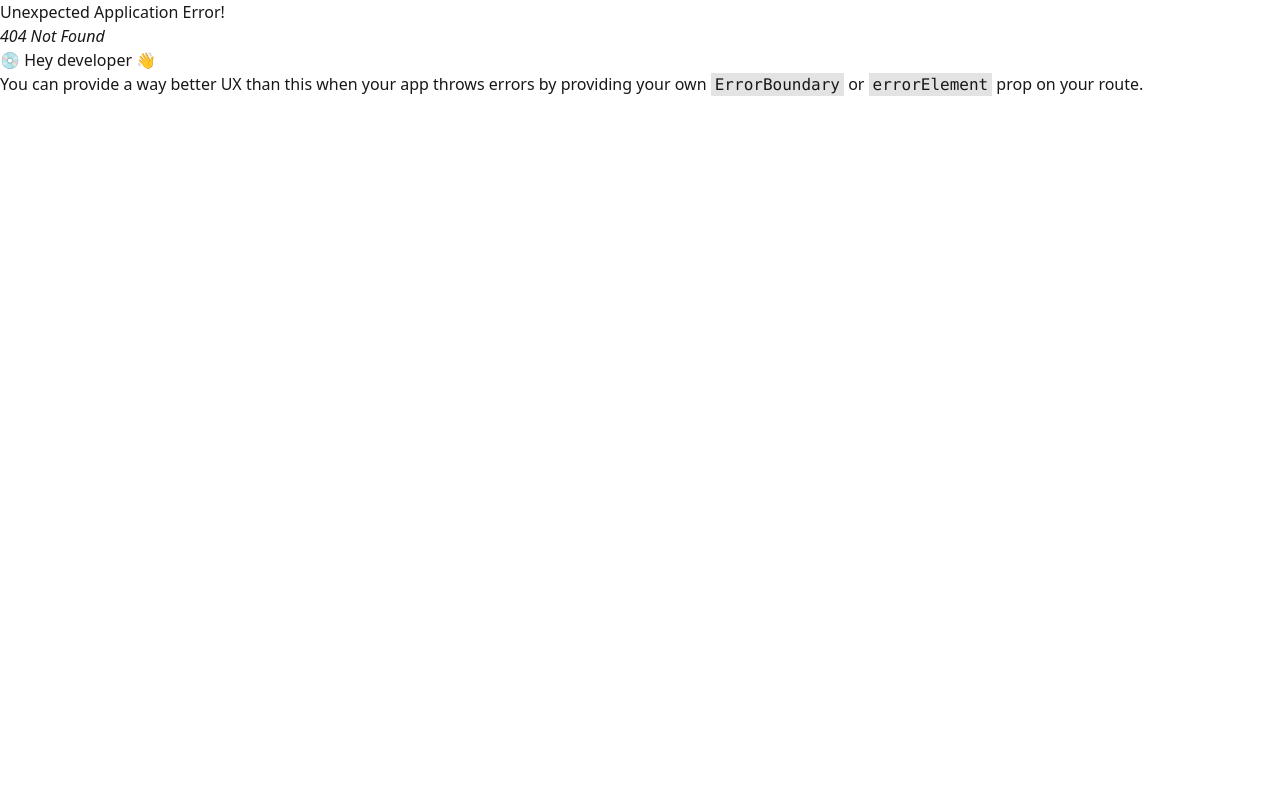
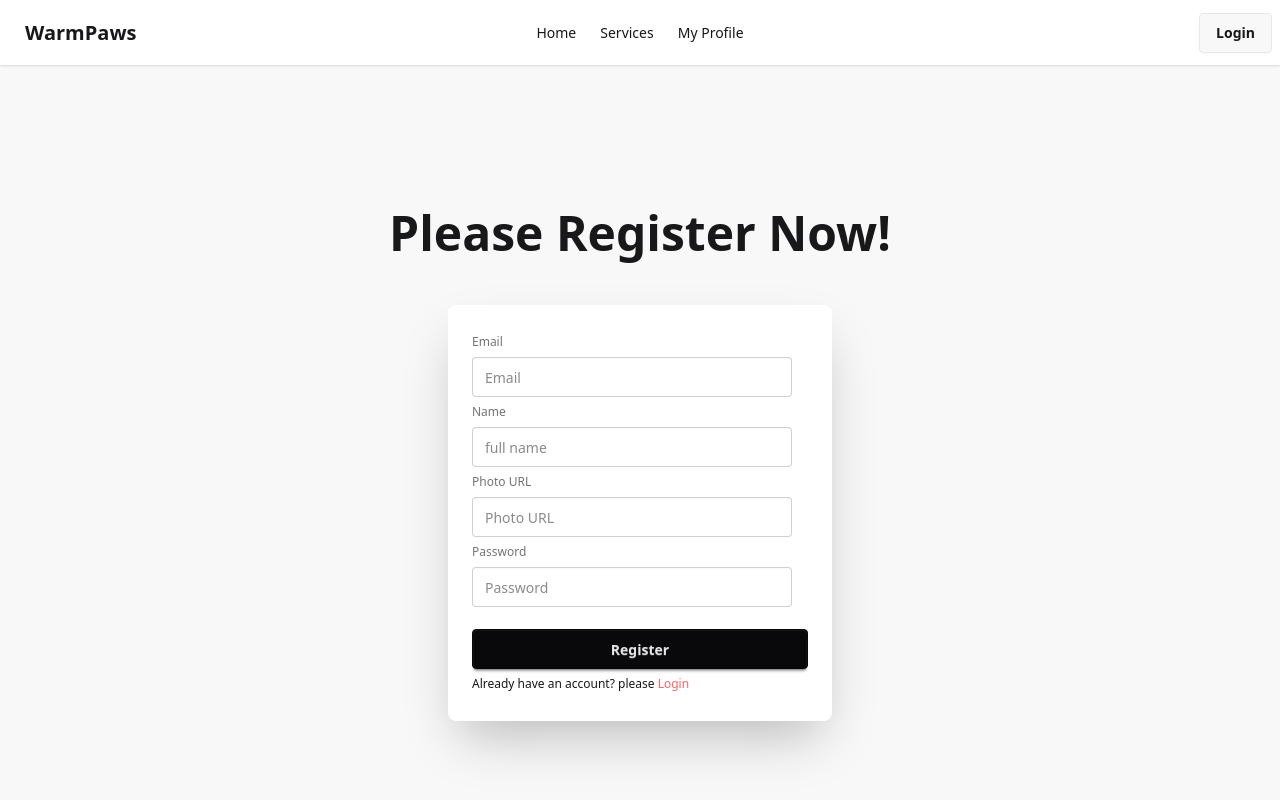
Before and after one commit to shouravsingha/paw-mart-frontend, a React (Vite) app: page /signup in a window 1280 px wide. Before the commit this address had no page. Shown: the top 800 px of the page. Built offline with nearby package versions, Linux system fonts and the light colour scheme; no server answers.

Commit message:
register and login page design and firebase auth done

```diff
--- a/package.json
+++ b/package.json
@@ -12,6 +12,7 @@
   "dependencies": {
     "@tailwindcss/vite": "^4.1.17",
     "daisyui": "^5.5.5",
+    "firebase": "^12.6.0",
     "react": "^19.2.0",
     "react-dom": "^19.2.0",
     "react-icons": "^5.5.0",
--- /dev/null
+++ b/src/Firebase/Firebase.config.js
@@ -0,0 +1,22 @@
+// Import the functions you need from the SDKs you need
+import { initializeApp } from "firebase/app";
+import { getAuth } from "firebase/auth";
+// TODO: Add SDKs for Firebase products that you want to use
+// https://firebase.google.com/docs/web/setup#available-libraries
+
+// Your web app's Firebase configuration
+const firebaseConfig = {
+  apiKey: import.meta.env.VITE_apiKey,
+  authDomain: import.meta.env.VITE_authDomain,
+  projectId: import.meta.env.VITE_projectId,
+  storageBucket:import.meta.env.VITE_storageBucket ,
+  messagingSenderId: import.meta.env.VITE_messagingSenderId,
+  appId: import.meta.env.VITE_appId
+};
+
+// Initialize Firebase
+const app = initializeApp(firebaseConfig);
+
+const auth = getAuth(app)
+
+export default auth;
--- /dev/null
+++ b/src/Pages/Login.jsx
@@ -0,0 +1,68 @@
+import { signInWithEmailAndPassword } from 'firebase/auth';
+import React, { useContext } from 'react';
+import { Link } from 'react-router';
+import auth from '../Firebase/Firebase.config';
+import { AuthContext } from '../Provider/AuthProvider';
+
+const Login = () => {
+    const {setUser, user} = useContext(AuthContext)
+
+    const handleLogin = (e) => {
+        e.preventDefault()
+        const email = e.target.email.value
+        const password = e.target.password.value
+
+        signInWithEmailAndPassword(auth, email, password)
+            .then((userCredential) => {
+                const user = userCredential.user;
+                setUser(user)
+            })
+            .catch((error) => {
+                console.log(error);
+
+            });
+    }
+    console.log(user);
+
+    return (
+        <div>
+            <div className="hero bg-base-200 min-h-screen">
+                <div className="hero-content flex-col items-center">
+
+                    {/* Heading Center & Top */}
+                    <div className="text-center mb-8">
+                        <h1 className="text-5xl font-bold text-center">Login now!</h1>
+                    </div>
+
+                    <div className="card bg-base-100 w-full max-w-sm shrink-0 shadow-2xl">
+                        <div className="card-body">
+                            <form onSubmit={handleLogin} className="fieldset">
+                                <label className="label">Email</label>
+                                <input name='email' type="email" className="input" placeholder="Email" />
+
+                                <label className="label">Password</label>
+                                <input name='password' type="password" className="input" placeholder="Password" />
+
+                                <div>
+                                    <a className="link link-hover">Forgot password?</a>
+                                </div>
+
+                                <button className="btn btn-neutral mt-4">Login</button>
+
+                                <div>
+                                    <p>
+                                        Don't have an account? please{" "}
+                                        <Link to={'/signup'} className='text-red-400'>register</Link>
+                                    </p>
+                                </div>
+                            </form>
+                        </div>
+                    </div>
+
+                </div>
+            </div>
+        </div>
+    );
+};
+
+export default Login;
--- a/src/Pages/NavBar.jsx
+++ b/src/Pages/NavBar.jsx
@@ -1,7 +1,16 @@
-import React from 'react';
+import React, { useContext } from 'react';
 import { Link } from 'react-router';
+import { AuthContext } from '../Provider/AuthProvider';
+import { signOut } from 'firebase/auth';
+import auth from '../Firebase/Firebase.config';
 
 const NavBar = () => {
+
+    const { user } = useContext(AuthContext)
+
+    const handleSignOut = () => {
+        signOut(auth)
+    }
     return (
         <div className="navbar bg-base-100 shadow-sm">
             <div className="navbar-start">
@@ -12,9 +21,9 @@ const NavBar = () => {
                     <ul
                         tabIndex="-1"
                         className="menu menu-sm dropdown-content bg-base-100 rounded-box z-1 mt-3 w-52 p-2 shadow">
-                        <li><a>Home</a></li>
-                        <li><a>Services</a></li>
-                        <li><a>My Profile</a></li>
+                        <li to="/"><Link>Home</Link></li>
+                        <li><Link to='/services'>Services</Link></li>
+                        <li ><Link to="/myprofile">My Profile</Link></li>
                     </ul>
                 </div>
                 <a className="btn btn-ghost text-xl">WarmPaws</a>
@@ -23,12 +32,17 @@ const NavBar = () => {
                 <ul className="menu menu-horizontal px-1">
                     <li to="/"><Link>Home</Link></li>
                     <li><Link to='/services'>Services</Link></li>
-                    <li to="/myprofile"><Link>My Profile</Link></li>
+                    <li><Link to="/myprofile">My Profile</Link></li>
                 </ul>
             </div>
-            <div className="navbar-end">
-                <a className="btn">Login</a>
-            </div>
+            {
+                user ? <div className="navbar-end">
+                    <button onClick={handleSignOut} className="btn">Logout</button>
+                </div> : <div className="navbar-end">
+                    <Link to={'/login'} className="btn">Login</Link>
+                </div>
+            }
+
         </div>
     );
 };
--- /dev/null
+++ b/src/Pages/Register.jsx
@@ -0,0 +1,84 @@
+import React, { useContext } from 'react';
+import { Link } from 'react-router';
+import { AuthContext } from '../Provider/AuthProvider';
+import { updateProfile } from 'firebase/auth';
+import auth from '../Firebase/Firebase.config';
+
+const Register = () => {
+    const { registerWithEmailPassword, setUser, user } = useContext(AuthContext)
+
+    const handleRegister = (e) => {
+        e.preventDefault();
+        const email = e.target.email.value
+        const password = e.target.password.value
+        const name = e.target.name.value
+        const photoUrl = e.target.photoUrl.value
+        registerWithEmailPassword(email, password)
+            .then((userCredential) => {
+
+                updateProfile(auth.currentUser, {
+                    displayName: name, photoURL: photoUrl
+                }).then(() => {
+                    setUser(userCredential.user)
+
+                }).catch((error) => {
+                    console.log(error);
+
+                });
+            })
+            .catch(err => {
+                console.log(err);
+
+            })
+    }
+    console.log(user);
+
+    return (
+        <div>
+            <div className="hero bg-base-200 min-h-screen">
+                <div className="hero-content flex-col items-center">
+
+                    {/* Heading Center & Top */}
+                    <div className="text-center mb-8">
+                        <h1 className="text-5xl font-bold text-center">Please Register Now!</h1>
+                    </div>
+
+                    <div className="card bg-base-100 w-full max-w-sm shrink-0 shadow-2xl">
+                        <div className="card-body">
+                            <form onSubmit={handleRegister} className="fieldset">
+                                {/* email */}
+                                <label className="label">Email</label>
+                                <input name='email' type="email" className="input" placeholder="Email" />
+
+                                {/* name */}
+                                <label className="label">Name</label>
+                                <input name='name' type="text" className="input" placeholder="full name" />
+
+                                {/* photo url */}
+                                <label className="label">Photo URL</label>
+                                <input name='photoUrl' type="text" className="input" placeholder="Photo URL" />
+
+                                {/* password */}
+                                <label className="label">Password</label>
+                                <input name='password' type="password" className="input" placeholder="Password" />
+
+                                <button className="btn btn-neutral mt-4">Register</button>
+
+                                <div>
+                                    <p>
+                                        Already have an account? please{" "}
+                                        <Link to={'/login'} className='text-red-400' >
+                                            Login
+                                        </Link>
+                                    </p>
+                                </div>
+                            </form>
+                        </div>
+                    </div>
+                </div>
+            </div>
+        </div>
+    );
+};
+
+export default Register;
--- /dev/null
+++ b/src/Provider/AuthProvider.jsx
@@ -0,0 +1,41 @@
+import { createUserWithEmailAndPassword, onAuthStateChanged } from 'firebase/auth';
+import React, { createContext, useEffect, useState } from 'react';
+import auth from '../Firebase/Firebase.config';
+
+
+export const AuthContext = createContext();
+const AuthProvider = ({children}) => {
+
+    const [loading, setLoading] = useState(true)
+    const [user, setUser] = useState(null)
+
+    const registerWithEmailPassword = (email, password)=>{
+        console.log(email, password);
+
+        return createUserWithEmailAndPassword(auth, email, password)
+    }
+
+    useEffect(()=>{
+        const unsubscribe = onAuthStateChanged(auth, (currentUser)=>{
+            setUser(currentUser)
+            setLoading(false)
+        })
+        return () =>{
+            unsubscribe()
+        }
+    },[])
+    const authData = {
+        registerWithEmailPassword,
+        setUser,
+        user,
+        loading,
+        setLoading
+    }
+    return (
+        <AuthContext value={authData}>
+            {children}
+        </AuthContext>
+    );
+};
+
+export default AuthProvider;
--- a/src/main.jsx
+++ b/src/main.jsx
@@ -4,9 +4,12 @@ import './index.css'
 import App from './App.jsx'
 import router from './Router/Routes.jsx'
 import { RouterProvider } from 'react-router'
+import AuthProvider from './Provider/AuthProvider.jsx'
 
 createRoot(document.getElementById('root')).render(
   <StrictMode>
-    <RouterProvider router={router} />
+    <AuthProvider>
+      <RouterProvider router={router} />
+    </AuthProvider>
   </StrictMode>
 )
```
Also changed, not shown: src/Router/Routes.jsx (+10 -0 lines), 1 other file (tests, documents, lock files or other folders).
